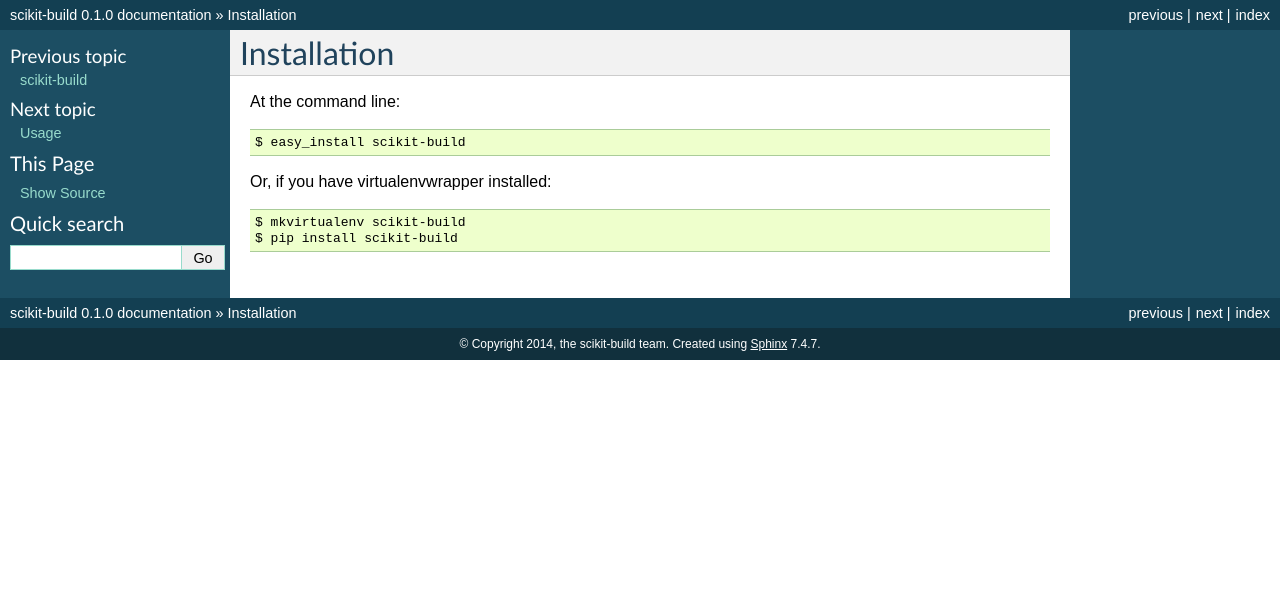
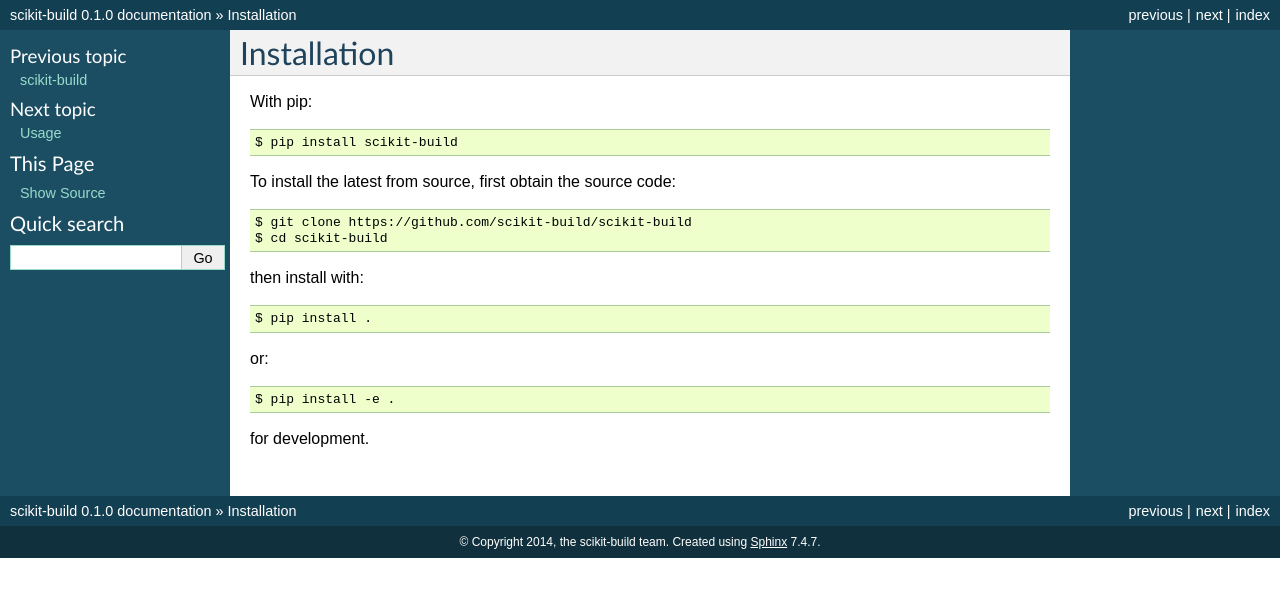
Before and after one commit to scikit-build/scikit-build, a Sphinx documentation site: the page built from docs/installation.rst, in a window 1280 px wide. Shown: the top 597 px of the page. Built offline with Sphinx 7.4.7, drawn with Linux system fonts in a browser that asks for light colours.

Commit message:
Updates to the installation docs
Recommend pip over easy_install.  Give instructions for installation from source.

```diff
--- a/docs/installation.rst
+++ b/docs/installation.rst
@@ -2,11 +2,21 @@
 Installation
 ============
 
-At the command line::
+With pip::
 
-    $ easy_install scikit-build
+    $ pip install scikit-build
 
-Or, if you have virtualenvwrapper installed::
+To install the latest from source, first obtain the source code::
 
-    $ mkvirtualenv scikit-build
-    $ pip install scikit-build
+    $ git clone https://github.com/scikit-build/scikit-build
+    $ cd scikit-build
+
+then install with::
+
+    $ pip install .
+
+or::
+
+    $ pip install -e .
+
+for development.
```
